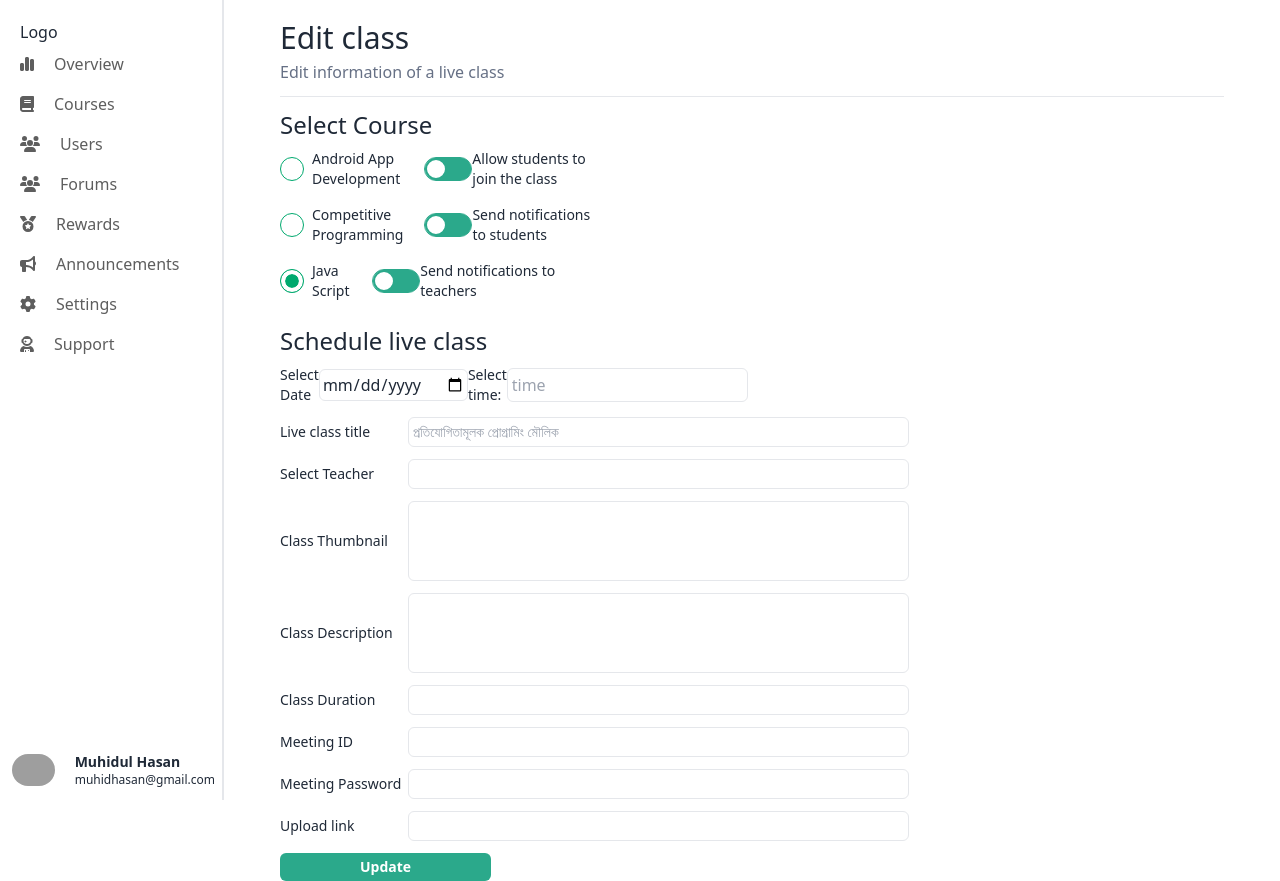
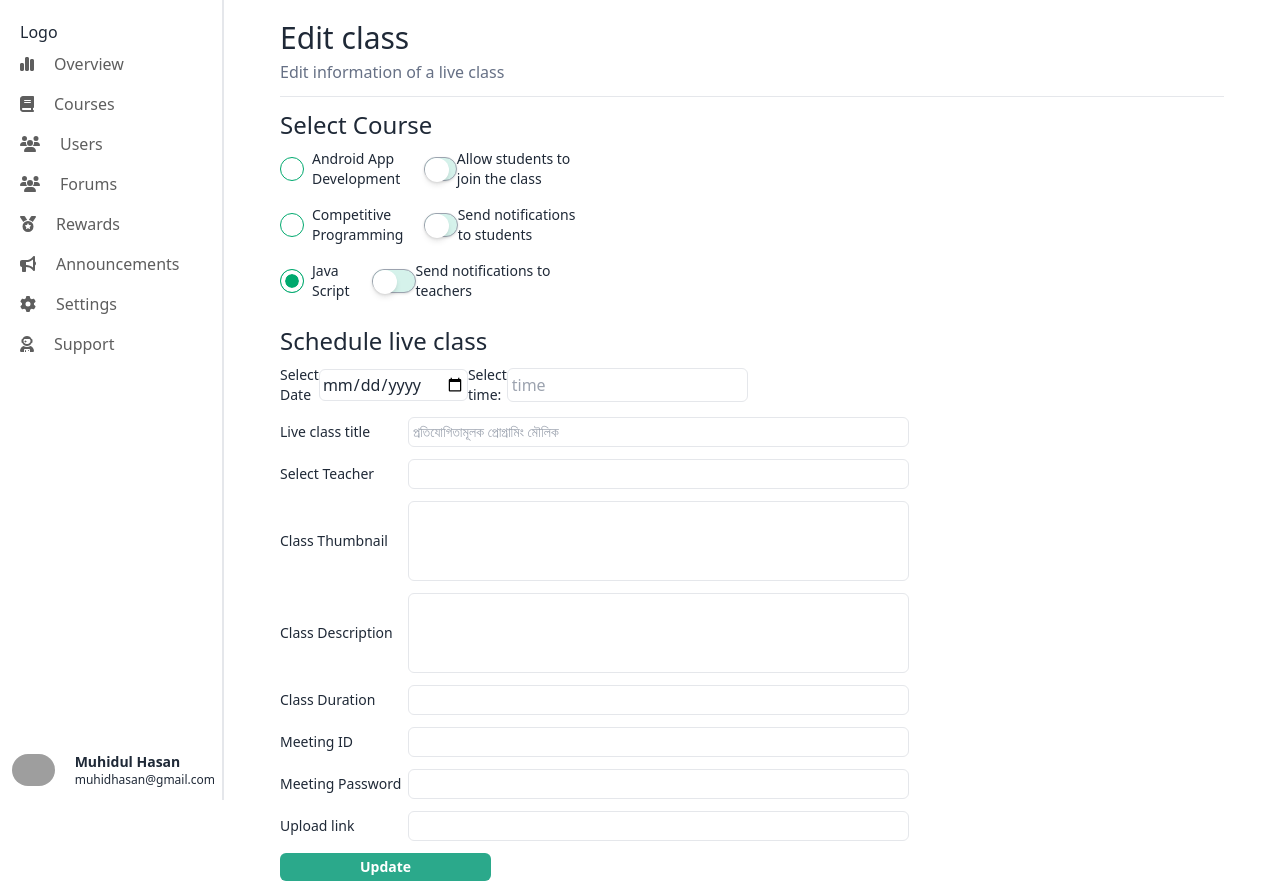
Before and after one commit to Sayan1952/pov-admin, a React (Vite) app: page /ManageCourse in a window 1280 px wide. Built offline with nearby package versions, Linux system fonts and the light colour scheme; grey boxes are pictures that could not be loaded.

Commit message:
created-toggle-button-and-added-to-previous-places

```diff
--- a/package.json
+++ b/package.json
@@ -16,12 +16,14 @@
     "@headlessui/react": "^1.7.18",
     "@heroicons/react": "^2.1.1",
     "@material-tailwind/react": "^2.1.9",
+    "@yaireo/ui-switch": "^1.0.5",
     "flowbite": "^2.3.0",
     "flowbite-react": "^0.7.3",
     "localforage": "^1.10.0",
     "match-sorter": "^6.3.4",
     "react": "^18.2.0",
     "react-dom": "^18.2.0",
+    "react-ios-switch": "^0.1.19",
     "react-router-dom": "^6.22.3",
     "sort-by": "^1.2.0"
   },
--- a/src/App.jsx
+++ b/src/App.jsx
@@ -12,6 +12,7 @@ import Settings from './components/Settings/Settings';
 import Sidebar from './components/Sidebar/Sidebar';
 import ManageCourse from './components/ManageCourse/ManageCourse';
 import CourseControl from './components/CourseControl/CourseControl';
+import PreBook from './components/PreBook/PreBook';
 
 
 function App() {
@@ -30,7 +31,8 @@ function App() {
     <Route path="/Settings" element={<Settings/>} />
     <Route path="/Support" element={<Support/>} />
     <Route path="/ManageCourse" element={<ManageCourse/>} />
-    <Route path="/CourseControl" element={<CourseControl/>} />
+    <Route path="/Coursecontrol" element={<CourseControl/>} />
+    <Route path="/PreBook" element={<PreBook/>} />
     </Routes>
     </div>
     </div>
--- a/src/components/Announcements/Announcements.jsx
+++ b/src/components/Announcements/Announcements.jsx
@@ -1,9 +1,10 @@
 import React from 'react';
+import { Link } from 'react-router-dom';
 
 const Announcements = () => {
     return (
         <div>
-            Announcement
+            <Link to = '/ManageCourse'>To go Manage Course/edit class</Link>
         </div>
     );
 };
--- a/src/components/CourseControl/CourseControl.jsx
+++ b/src/components/CourseControl/CourseControl.jsx
@@ -1,6 +1,6 @@
 import React from 'react';
 import { FontAwesomeIcon } from '@fortawesome/react-fontawesome'
-import { faEllipsisVertical, faFaceSmile, faPaperclip, faPlus } from '@fortawesome/free-solid-svg-icons'
+import { faPlus } from '@fortawesome/free-solid-svg-icons'
 
 const CourseControl = () => {
     return (
--- a/src/components/ManageCourse/ManageCourse.jsx
+++ b/src/components/ManageCourse/ManageCourse.jsx
@@ -1,5 +1,6 @@
 import React from 'react';
 import { Datepicker } from 'flowbite-react';
+import ToggleButton from '../ToggleButton';
 const ManageCourse = () => {
     return (
         <div className='px-14'>
@@ -13,14 +14,14 @@ const ManageCourse = () => {
 
                 {/* here are the radio and toggle buttons */}
 
-                <div className='flex justify-between w-1/3'>
+                <div className='flex justify-between w-1/3 '>
                     <div className='flex items-center justify-between'>
                         <input type="radio" name="radio-5" className="radio radio-success" checked />
                         <p className='text-sm pl-2'>Android App Development</p>
                     </div>
                     <div className="form-control w-64 text-sm">
                         <label className="cursor-pointer label">
-                            <input type="checkbox" className="toggle [--tglbg:#2BA98B] bg-white hover:bg-white border-[#2BA98B]" />
+                            <ToggleButton />
                             <span className="label-text text-sm">Allow students to join the class</span>
                         </label>
                     </div>
@@ -32,7 +33,7 @@ const ManageCourse = () => {
                     </div>
                     <div className="form-control w-64 text-sm">
                         <label className="cursor-pointer label">
-                            <input type="checkbox" className="toggle [--tglbg:#2BA98B] bg-white hover:bg-white border-[#2BA98B]" />
+                            <ToggleButton />
                             <span className="label-text text-sm">Send notifications to students</span>
                         </label>
                     </div>
@@ -44,7 +45,7 @@ const ManageCourse = () => {
                     </div>
                     <div className="form-control w-64 text-sm">
                         <label className="cursor-pointer label">
-                            <input type="checkbox" className="toggle [--tglbg:#2BA98B] bg-white hover:bg-white border-[#2BA98B]" />
+                            <ToggleButton />
                             <span className="label-text text-sm">Send notifications to teachers</span>
                         </label>
                     </div>
--- a/src/components/PreBook/PreBook.jsx
+++ b/src/components/PreBook/PreBook.jsx
@@ -1,6 +1,11 @@
-import React from 'react';
+import React, { useState } from 'react';
+import Switch from 'react-ios-switch';
+import ToggleButton from '../ToggleButton';
 
 const PreBook = () => {
+
+    const [isChecked, setIsChecked] = useState(false)
+
     return (
         <div className='px-14 pt-5'>
             <div className='flex items-center justify-between'>
@@ -10,7 +15,7 @@ const PreBook = () => {
                 </div>
                 <div className="form-control w-40 text-sm">
                     <label className="cursor-pointer label">
-                        <input type="checkbox" className="toggle [--tglbg:#2BA98B] bg-white hover:bg-white border-[#2BA98B]" />
+                        <ToggleButton />
                         <span className="label-text text-sm">Start Enrollment</span>
                     </label>
                 </div>
--- a/src/components/Rewards/Rewards.jsx
+++ b/src/components/Rewards/Rewards.jsx
@@ -1,6 +1,7 @@
 import React from 'react';
 import { FontAwesomeIcon } from '@fortawesome/react-fontawesome'
 import { faTrashCan } from '@fortawesome/free-solid-svg-icons'
+import ToggleButton from '../ToggleButton';
 
 
 
@@ -54,7 +55,7 @@ const Rewards = () => {
                             </td>
                             <td>
                                 <div className='flex items-center gap-4'>
-                                    <input type="checkbox" className="toggle [--tglbg:green] bg-white hover:bg-white border-green-500" checked />
+                                    <ToggleButton />
                                     <button><FontAwesomeIcon icon={faTrashCan} /></button>
                                 </div>
                             </td>
@@ -81,7 +82,7 @@ const Rewards = () => {
                             </td>
                             <td>
                                 <div className='flex items-center gap-4'>
-                                    <input type="checkbox" className="toggle [--tglbg:green] bg-white hover:bg-white border-green-500" checked />
+                                    <ToggleButton />
                                     <button><FontAwesomeIcon icon={faTrashCan} /></button>
                                 </div>
                             </td>
@@ -108,7 +109,7 @@ const Rewards = () => {
                             </td>
                             <td>
                                 <div className='flex items-center gap-4'>
-                                    <input type="checkbox" className="toggle [--tglbg:green] bg-white hover:bg-white border-green-500" checked />
+                                    <ToggleButton />
                                     <button><FontAwesomeIcon icon={faTrashCan} /></button>
                                 </div>
                             </td>
--- a/src/components/Settings/Settings.jsx
+++ b/src/components/Settings/Settings.jsx
@@ -1,9 +1,11 @@
 import React from 'react';
+import { Link } from 'react-router-dom';
+import CourseControl from '../CourseControl/CourseControl';
 
 const Settings = () => {
     return (
         <div>
-            This is settings page
+            <CourseControl></CourseControl>
         </div>
     );
 };
--- /dev/null
+++ b/src/components/Test.jsx
@@ -0,0 +1,13 @@
+import React from 'react';
+import ToggleButton from './ToggleButton';
+
+
+const test = () => {
+    return (
+        <div>
+            <ToggleButton/>
+        </div>
+    );
+};
+
+export default test;
--- /dev/null
+++ b/src/components/ToggleButton.jsx
@@ -0,0 +1,26 @@
+import React, { useState } from 'react';
+
+const ToggleButton = () => {
+    const [isActive, setIsActive] = useState(false);
+
+    const toggleButton = () => {
+        setIsActive(!isActive);
+    };
+
+    return (
+        <button
+            onClick={toggleButton}
+            className={`relative inline-block w-12 h-6 shadow rounded-full border border-gray-400 transition-colors duration-300 ${isActive ? 'bg-[#2BA98B]' : 'bg-[#d5f2eb]'
+                }`}
+        >
+
+            <span
+                className={`absolute inset-y-0 left-0 shadow flex items-center justify-center w-6 h-6 rounded-full bg-white shadow-md transition-all duration-300 ${isActive ? 'translate-x-6' : 'translate-x-0'
+                    }`}
+            >
+            </span>
+        </button>
+    );
+};
+
+export default ToggleButton;
--- a/src/components/Users/Users.jsx
+++ b/src/components/Users/Users.jsx
@@ -1,9 +1,10 @@
 import React from 'react';
+import Test from '../Test'
 
 const Users = () => {
     return (
         <div>
-            users
+            <Test></Test>
         </div>
     );
 };
```
Also changed, not shown: 1 other file (tests, documents, lock files or other folders).
